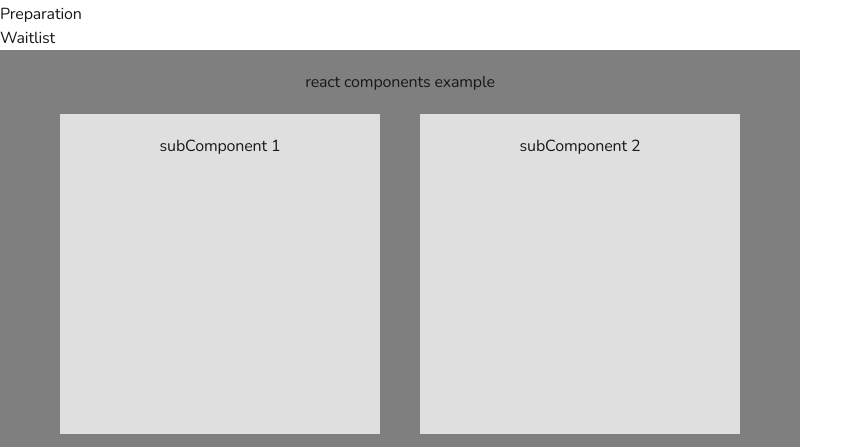
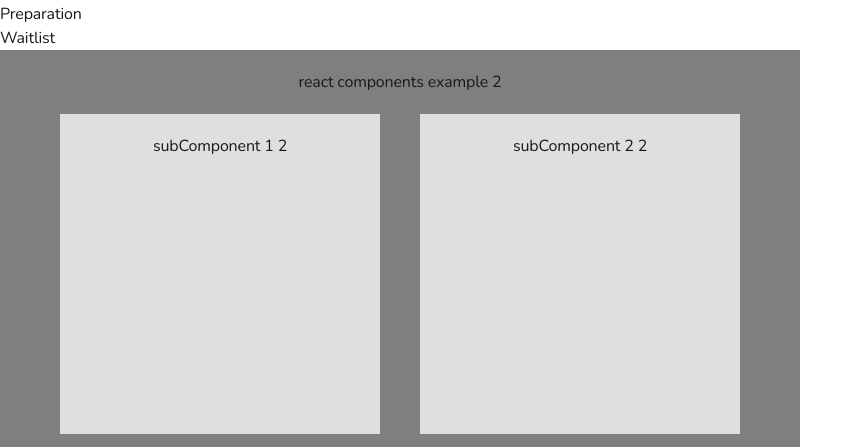
Before and after one commit to OasisWatts/crankie-landing-fe, a Next.js app: page / in a window 1280 px wide. Shown: the part 1030-1477 px from the top of the page, without its empty margins (0-863 px from the left). Built offline with nearby package versions, Linux system fonts and the light colour scheme.

Commit message:
git test2

```diff
--- a/components/example_components.tsx
+++ b/components/example_components.tsx
@@ -1,7 +1,7 @@
 export function ExampleComponent() {
     return (
         <div className="inline-block text-center p-5 w-[50rem] h-[25rem] bg-gray-500">
-            <p>react components example</p>
+            <p>react components example 2</p>
             <ExampleSubComponent value={1} />
             <ExampleSubComponent value={2} />
         </div>
@@ -11,7 +11,7 @@ export function ExampleComponent() {
 export function ExampleSubComponent({ value }: { value: number }) {
     return (
         <div className="inline-block m-5 p-5 w-[20rem] h-[20rem] bg-gray-300">
-            subComponent {value}
+            subComponent {value} 2
         </div>
     )
 }
```
